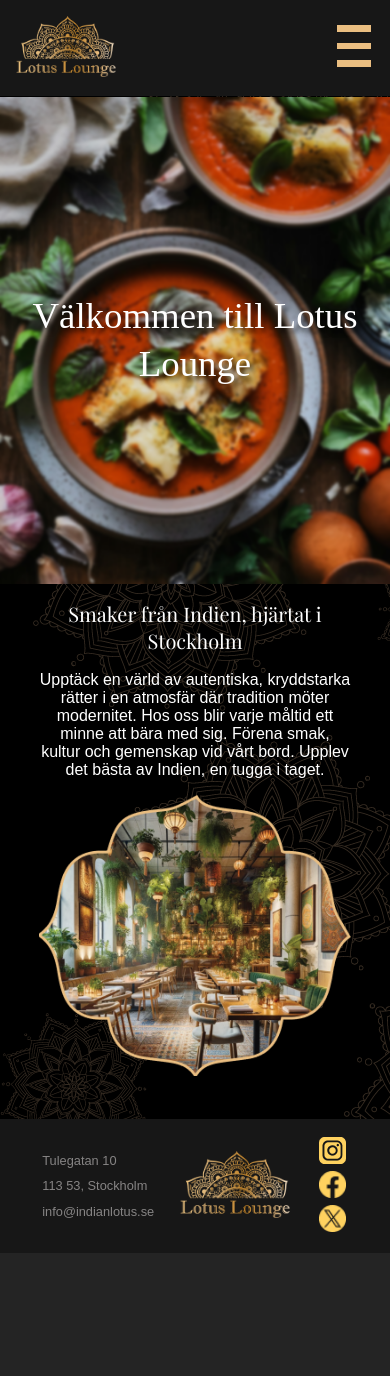
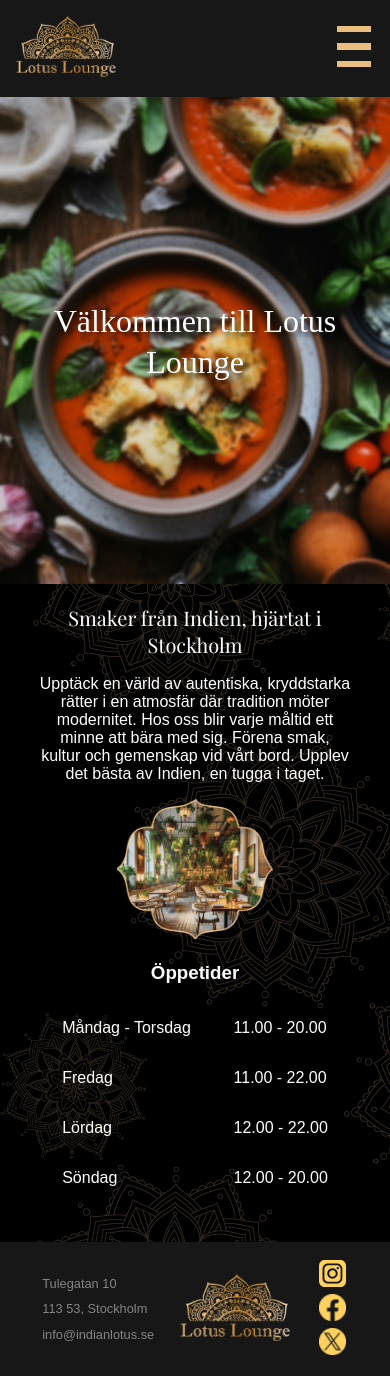
Before and after one commit to Medieinstitutet/the-restaurant-team8, a React (Vite) app: page / in a window 390 px wide. Before the commit the page ends 1253 px from the top, so only its background shows below. Built offline with nearby package versions, Linux system fonts and the light colour scheme; a web font is replaced by a local one.

Commit message:
responsive header started

```diff
--- a/src/components/header/Header.scss
+++ b/src/components/header/Header.scss
@@ -1,18 +1,41 @@
 header{
 
-    width: 100vw;
+    width: 100%;
     display: flex;
     justify-content: center;
     align-items: center;
     text-align: center;
+    max-height: 500px;
+    overflow: hidden;
 }
 
-header img{
+.headerImgContainer {
+width: 100%;
+height: 100%;
+
+}
+.headerImgContainer img{
     object-fit: cover;
     width: 100%;
+    height: 100%;
 }
 
 h1{
     position: absolute;
     padding: 1rem;
 }
+
+@media screen and (min-width: 769px) {
+    header{
+        height: 400px;    }
+
+    .headerImgContainer {
+        width: 100%;
+        height: 100%;
+    }
+
+    .headerImgContainer img {
+        width: 100%;
+        object-position: right;
+    }
+}
--- a/src/components/header/Header.tsx
+++ b/src/components/header/Header.tsx
@@ -1,16 +1,19 @@
-import './Header.scss'
+import "./Header.scss";
 
 interface IHeaderProps {
-    title: string,
-    imageUrl: string
+  title: string;
+  imageUrl: string;
 }
 
-export const Header = ({title, imageUrl}: IHeaderProps) => {
-
-    return <>
-    <header>
+export const Header = ({ title, imageUrl }: IHeaderProps) => {
+  return (
+    <>
+      <header>
         <h1>{title}</h1>
-        <img src={imageUrl} alt="header-bakgrund" />
-    </header>
+        <div className="headerImgContainer">
+          <img src={imageUrl} alt="header-bakgrund" />
+        </div>
+      </header>
     </>
-}
+  );
+};
--- a/src/components/menu/FoodMenu.tsx
+++ b/src/components/menu/FoodMenu.tsx
@@ -1,6 +1,6 @@
 import menuJson from "../menu/menu.json";
 import { IMenuData } from "../../models/IMenuData";
-import { MenuCategory } from "../menuCategory/MenuCategory";
+import { MenuCategory } from "../menuCategory/menuCategory";
 
 const menuData: IMenuData = menuJson;
 
--- a/src/components/menuCategory/menuCategory.tsx
+++ b/src/components/menuCategory/menuCategory.tsx
@@ -1,5 +1,5 @@
 import { MenuItem } from "../menuItem/MenuItem";
-import "./MenuCategory.scss";
+import "./menuCategory.scss";
 import { IMenuCategory } from "../../models/IMenuCategory";
 
 export const MenuCategory = ({ title, items, images }: IMenuCategory) => {
--- /dev/null
+++ b/src/components/openingHours/OpeningHours.scss
@@ -0,0 +1,5 @@
+#openingHours{
+    width: 90%;
+    text-align: left;
+    margin: auto;
+}
--- /dev/null
+++ b/src/components/openingHours/OpeningHours.tsx
@@ -0,0 +1,24 @@
+import './OpeningHours.scss'
+
+export const OpeningHours = () => {
+
+    return (
+        <div id="openingHours" className='col'>
+            <h3 style={{textAlign:"center"}}>Öppetider</h3>
+            <div className="row">
+                <div className="col">
+                    <p>Måndag - Torsdag</p>
+                    <p>Fredag</p>
+                    <p>Lördag</p>
+                    <p>Söndag</p>
+                </div>
+                <div className="col">
+                    <p>11.00 - 20.00</p>
+                    <p>11.00 - 22.00</p>
+                    <p>12.00 - 22.00</p>
+                    <p>12.00 - 20.00</p>
+                </div>
+            </div>
+        </div>
+    )
+}
--- a/src/index.css
+++ b/src/index.css
@@ -21,6 +21,10 @@ a:hover {
   color: #535bf2;
 }
 
+main{
+  width: 100%;
+}
+
 body {
   color: white;
   background-color: black;
@@ -38,7 +42,7 @@ body {
 h1 {
   font-family: "Inknut Antiqua", serif;
   font-weight: normal;
-  font-size: 2.3em;
+  font-size: 2em;
   line-height: 1.3;
   text-shadow: 4px 4px 5px rgba(0,0,0,0.69);
 }
@@ -61,6 +65,14 @@ button {
   transition: border-color 0.25s;
 }
 
+.imgContainer{
+  width: 40%;
+  margin: auto;
+}
+
+.imgContainer img{
+  width: 100%;
+}
 
 button:focus,
 button:focus-visible {
@@ -71,3 +83,16 @@ button:focus-visible {
   display: flex;
   flex-direction: column;
 }
+
+.row{
+  display: flex;
+  flex-direction: row;
+}
+@media screen and (min-width: 769px) {
+
+  main{
+    margin: auto;
+    background-color: black;
+    width: 80%;
+  }
+}
--- a/src/pages/Home.tsx
+++ b/src/pages/Home.tsx
@@ -2,6 +2,7 @@ import { Header } from "../components/header/Header";
 import HeaderImage from "../../src/images/home_headerimg.png";
 import { TextSection } from "../components/textSection/TextSection";
 import RestaurantImage from "../images/restaurant.png";
+import { OpeningHours } from "../components/openingHours/OpeningHours";
 export const Home = () => {
   return (
     <>
@@ -15,9 +16,10 @@ export const Home = () => {
         Upplev det bästa av Indien, en tugga i taget."
       />
 
-      <div style={{width: "80vw", margin: "auto"}}>
-        <img style= {{width: "100%"}} src={RestaurantImage} alt="restaurang" />
-      </div>
+        <div className="imgContainer">
+        <img src={RestaurantImage} alt="restaurang" />
+        </div>
+        <OpeningHours/>
 
     </>
   );
```
